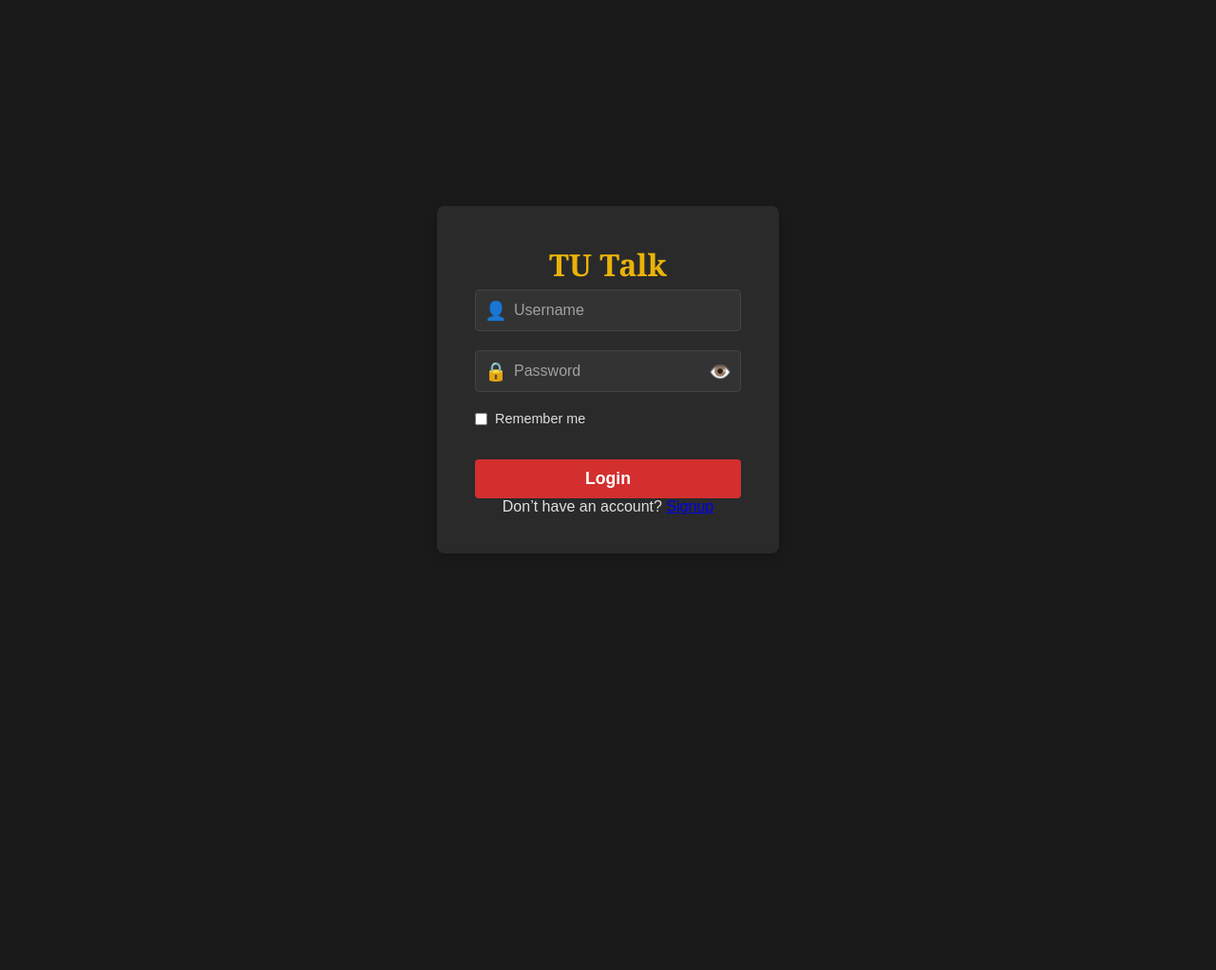
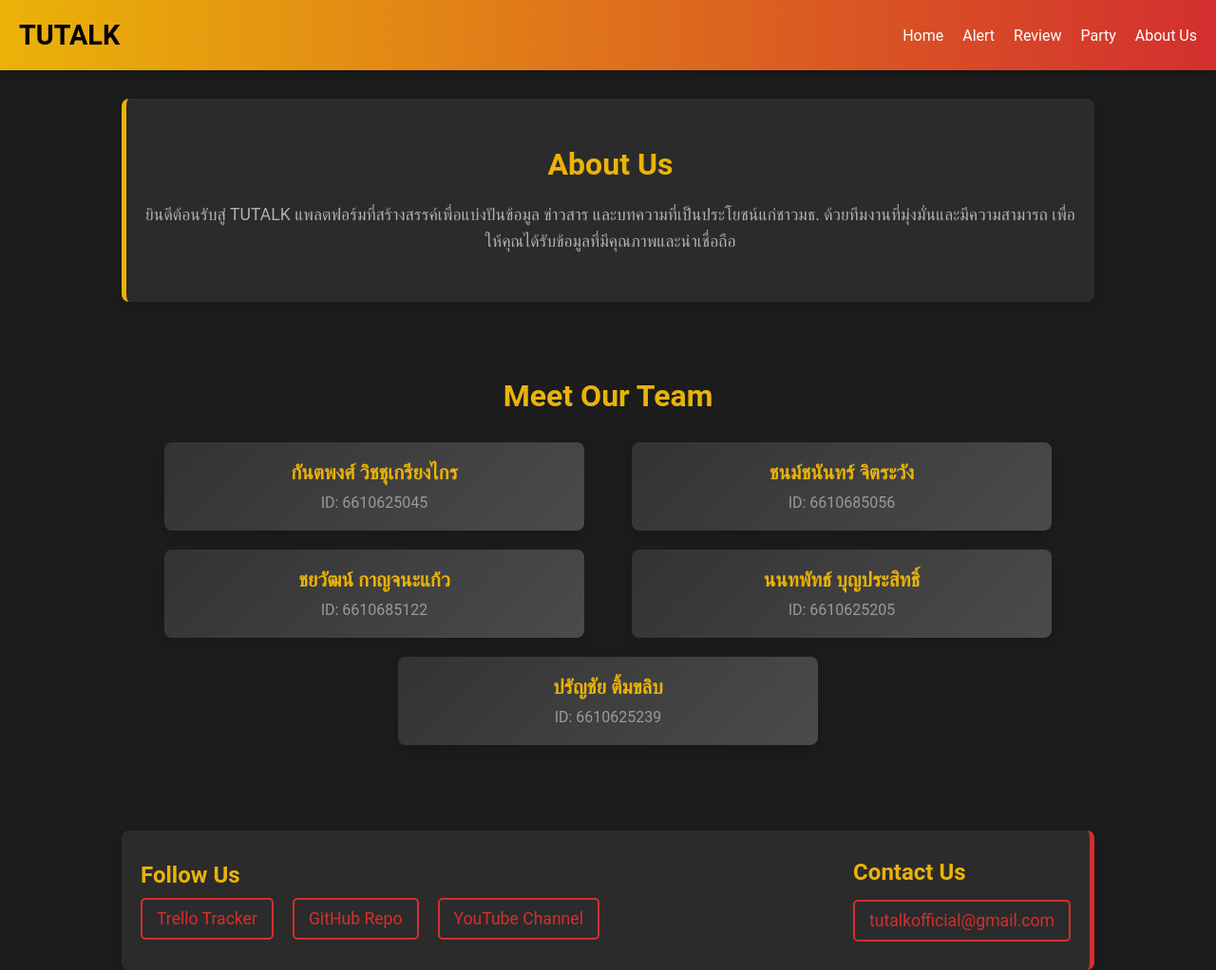
Before and after one commit to 6610685239/cn331-project, a Django app: page / in a window 1280 px wide. Shown: the whole page at 95% size. Before the commit the page ends 583 px from the top, so only its background shows below. Run offline with Django 5.2, Linux system fonts and the light colour scheme.

Commit message:
static css about us

```diff
--- a/WebAppProject/WebAppProject/settings.py
+++ b/WebAppProject/WebAppProject/settings.py
@@ -136,7 +136,7 @@ environ.Env.read_env(os.path.join(BASE_DIR, ".env"))
 
 SENDGRID_API_KEY = env("SENDGRID_API_KEY")
 # settings.py
-EMAIL_BACKEND = "django.core.mail.backends.console.EmailBackend"
+EMAIL_BACKEND = "django.core.mail.backends.smtp.EmailBackend"
 EMAIL_HOST = "smtp.sendgrid.net"
 EMAIL_PORT = 587
 EMAIL_USE_TLS = True
--- a/WebAppProject/WebAppProject/urls.py
+++ b/WebAppProject/WebAppProject/urls.py
@@ -5,6 +5,6 @@ from accounts import views as accounts_views
 urlpatterns = [
     path("admin/", admin.site.urls),
     path("accounts/", include("accounts.urls")),  # รวม URLs ของ accounts
-    path("", accounts_views.login_views, name="home"),
+    path("", accounts_views.about, name="home"),
     path("", include("django.contrib.auth.urls")),  # รวม URL ของ Django auth
 ]
--- /dev/null
+++ b/WebAppProject/accounts/static/css/style_about.css
@@ -0,0 +1,200 @@
+/* ตั้งค่าเบื้องต้น */
+* {
+    box-sizing: border-box;
+    margin: 0;
+    padding: 0;
+    font-family: 'Roboto', sans-serif;
+}
+
+body {
+    background-color: #1c1c1c; /* สีดำเข้มสไตล์แอป X */
+    color: #e0e0e0; /* สีเทาสว่าง */
+    display: flex;
+    flex-direction: column;
+    align-items: center;
+    min-height: 100vh;
+}
+
+/* แถบเมนู */
+.navbar {
+    width: 100%;
+    background: linear-gradient(90deg, #eab308, #d32f2f); /* ไล่เฉดสีเหลืองธรรมศาสตร์ไปยังสีแดง */
+    color: #fff;
+    padding: 20px;
+    display: flex;
+    justify-content: space-between;
+    align-items: center;
+    box-shadow: 0 4px 8px rgba(0, 0, 0, 0.2);
+}
+
+.logo {
+    font-size: 1.8rem;
+    color: #000000; /* สีดำสไตล์แอป X */
+    font-weight: bold;
+}
+
+.nav-links {
+    list-style: none;
+    display: flex;
+}
+
+.nav-links li {
+    margin-left: 20px;
+}
+
+.nav-links a {
+    color: #fff;
+    text-decoration: none;
+    font-size: 1rem;
+    transition: color 0.3s;
+}
+
+.nav-links a:hover {
+    color: #d32f2f; /* สีแดงธรรมศาสตร์ */
+}
+
+/* ส่วนเกี่ยวกับเรา */
+.about-section {
+    text-align: center;
+    padding: 50px 20px;
+    background-color: #2b2b2b; /* สีเทาเข้ม */
+    box-shadow: 0 4px 12px rgba(0, 0, 0, 0.1);
+    border-radius: 8px;
+    width: 80%;
+    margin-top: 30px;
+    border-left: 5px solid #eab308; /* แถบสีเหลืองด้านซ้าย */
+}
+
+.about-section h2 {
+    font-size: 2rem;
+    color: #eab308; /* สีเหลืองธรรมศาสตร์ */
+    margin-bottom: 20px;
+}
+
+.about-section p {
+    color: #b0b0b0; /* สีเทาอ่อนสำหรับข้อความ */
+    font-size: 1.1rem;
+    line-height: 1.6;
+}
+
+/* ส่วนรายชื่อสมาชิก */
+.team-section {
+    width: 80%;
+    padding: 50px 20px;
+    text-align: center;
+    margin-top: 30px;
+}
+
+.team-section h2 {
+    font-size: 2rem;
+    color: #eab308;
+    margin-bottom: 20px;
+}
+
+.team-members {
+    display: flex;
+    flex-wrap: wrap;
+    justify-content: space-around;
+}
+
+.member-card {
+    width: 45%;
+    background: linear-gradient(135deg, #333333, #4b4b4b); /* ไล่สีเทาเข้มสไตล์แอป X */
+    padding: 20px;
+    margin: 10px;
+    border-radius: 8px;
+    box-shadow: 0 4px 12px rgba(0, 0, 0, 0.15);
+    text-align: center;
+    transition: transform 0.3s ease;
+}
+
+.member-card:hover {
+    transform: scale(1.05); /* เอฟเฟกต์ขยายเมื่อชี้เมาส์ */
+}
+
+.member-card h3 {
+    font-size: 1.3rem;
+    color: #eab308; /* สีเหลืองธรรมศาสตร์ */
+    margin-bottom: 10px;
+}
+
+.member-card p {
+    color: #999;
+    font-size: 1rem;
+}
+
+/* ส่วนลิงก์เพิ่มเติม */
+.links-section {
+    width: 80%;
+    padding: 30px 20px;
+    margin-top: 30px;
+    background-color: #2b2b2b;
+    box-shadow: 0 4px 12px rgba(0, 0, 0, 0.1);
+    border-radius: 8px;
+    border-right: 5px solid #d32f2f; /* แถบสีแดงธรรมศาสตร์ด้านขวา */
+    display: flex;
+    justify-content: space-between;
+    align-items: center;
+}
+
+.links-left {
+    display: flex;
+    flex-direction: column;
+    text-align: left;
+}
+
+.links-left h2 {
+    font-size: 1.5rem;
+    color: #eab308;
+    margin-bottom: 10px;
+}
+
+.links {
+    display: flex;
+    gap: 20px;
+}
+
+.links a {
+    color: #d32f2f; /* สีแดงธรรมศาสตร์ */
+    text-decoration: none;
+    font-size: 1.1rem;
+    padding: 10px 15px;
+    border: 2px solid #d32f2f;
+    border-radius: 5px;
+    transition: background-color 0.3s, color 0.3s;
+}
+
+.links a:hover {
+    background-color: #d32f2f; /* สีแดงธรรมศาสตร์เมื่อชี้เมาส์ */
+    color: #fff; /* สีตัวอักษรขาวเมื่อชี้เมาส์ */
+}
+
+/* ปุ่ม Contact Us */
+.contact-right {
+    display: flex;
+    flex-direction: column;
+    align-items: flex-start;
+    text-align: left;
+}
+
+.contact-right h2 {
+    font-size: 1.5rem;
+    color: #eab308;
+    margin-bottom: 10px;
+}
+
+.contact-right a {
+    color: #d32f2f; /* สีแดงธรรมศาสตร์ */
+    font-size: 1.1rem;
+    text-decoration: none;
+    border: 2px solid #d32f2f;
+    padding: 10px 15px;
+    border-radius: 5px;
+    transition: background-color 0.3s, color 0.3s;
+    margin-top: 5px;
+}
+
+.contact-right a:hover {
+    background-color: #d32f2f; /* สีแดงธรรมศาสตร์เมื่อชี้เมาส์ */
+    color: #fff; /* สีตัวอักษรขาวเมื่อชี้เมาส์ */
+}
--- a/WebAppProject/accounts/templates/about.html
+++ b/WebAppProject/accounts/templates/about.html
@@ -4,33 +4,72 @@
 <head>
     <meta charset="UTF-8">
     <meta name="viewport" content="width=device-width, initial-scale=1.0">
-    <title>About us</title>
-    <link rel="stylesheet" href="{% static 'css/style_2.css' %}">
+    <title>About Us</title>
+    <link rel="stylesheet" href="{% static 'css/style_about.css' %}">
 </head>
 <body>
-    <header>
-        <h1>About</h1>
+    <!-- ส่วนแถบเมนู -->
+    <header class="navbar">
+        <h1 class="logo">TUTALK</h1>
+        <ul class="nav-links">
+            <li><a href="{% url 'home' %}">Home</a></li>
+            <li><a href="#">Alert</a></li>
+            <li><a href="#">Review</a></li>
+            <li><a href="#">Party</a></li>
+            <li><a href="{% url 'about' %}">About Us</a></li>
+        </ul>
     </header>
 
-    <section>
-        <h2>รายชื่อสมาชิก</h2>
-        <ol>
-            <li>นายกันตพงศ์ วิชชุเกรียงไกร 6610625045</li>
-            <li>นายชนม์ชนันทร์ จิตระวัง 6610685056</li>
-            <li>นายชยวัฒน์ กาญจนะแก้ว 6610685122</li>
-            <li>นาย นนทพัทธ์ บุญประสิทธิ์ 6610625205</li>
-            <li>นาย ปรัญชัย ติ้มขลิบ 6610625239</li>
-        </ol>
+    <!-- ส่วนเกี่ยวกับเรา -->
+    <section class="about-section">
+        <div class="about-content">
+            <h2>About Us</h2>
+            <p>ยินดีต้อนรับสู่ TUTALK แพลตฟอร์มที่สร้างสรรค์เพื่อแบ่งปันข้อมูล ข่าวสาร และบทความที่เป็นประโยชน์แก่ชาวมธ. ด้วยทีมงานที่มุ่งมั่นและมีความสามารถ เพื่อให้คุณได้รับข้อมูลที่มีคุณภาพและน่าเชื่อถือ</p>
+        </div>
     </section>
 
-    <section>
-        <a href="https://trello.com/b/JjbKkQVw/tu-talk" target="_blank">Link Tracker</a>
-        <a href="https://github.com/6610685239/cn331-project" target="_blank">Link GitHub Repo</a>
-        <a href="https://www.youtube.com/@TuTalkOfficial" target="_blank">Link youtube</a>
+    <!-- ส่วนรายชื่อสมาชิก -->
+    <section class="team-section">
+        <h2>Meet Our Team</h2>
+        <div class="team-members">
+            <div class="member-card">
+                <h3>กันตพงศ์ วิชชุเกรียงไกร</h3>
+                <p>ID: 6610625045</p>
+            </div>
+            <div class="member-card">
+                <h3>ชนม์ชนันทร์ จิตระวัง</h3>
+                <p>ID: 6610685056</p>
+            </div>
+            <div class="member-card">
+                <h3>ชยวัฒน์ กาญจนะแก้ว</h3>
+                <p>ID: 6610685122</p>
+            </div>
+            <div class="member-card">
+                <h3>นนทพัทธ์ บุญประสิทธิ์</h3>
+                <p>ID: 6610625205</p>
+            </div>
+            <div class="member-card">
+                <h3>ปรัญชัย ติ้มขลิบ</h3>
+                <p>ID: 6610625239</p>
+            </div>
+        </div>
     </section>
 
-
-
+    <!-- ส่วนลิงก์เพิ่มเติม -->
+<section class="links-section">
+    <div class="links-left">
+        <h2>Follow Us</h2>
+        <div class="links">
+            <a href="https://trello.com/b/JjbKkQVw/tu-talk" target="_blank">Trello Tracker</a>
+            <a href="https://github.com/6610685056/cn331-project" target="_blank">GitHub Repo</a>
+            <a href="https://www.youtube.com/@TuTalkOfficial" target="_blank">YouTube Channel</a>
+        </div>
+    </div>
+    <div class="contact-right">
+        <h2>Contact Us</h2>
+        <a href="mailto:tutalkofficial@gmail.com">tutalkofficial@gmail.com</a>
+    </div>
+</section>
 
 
 </body>
```
Also changed, not shown: WebAppProject/db.sqlite3.
